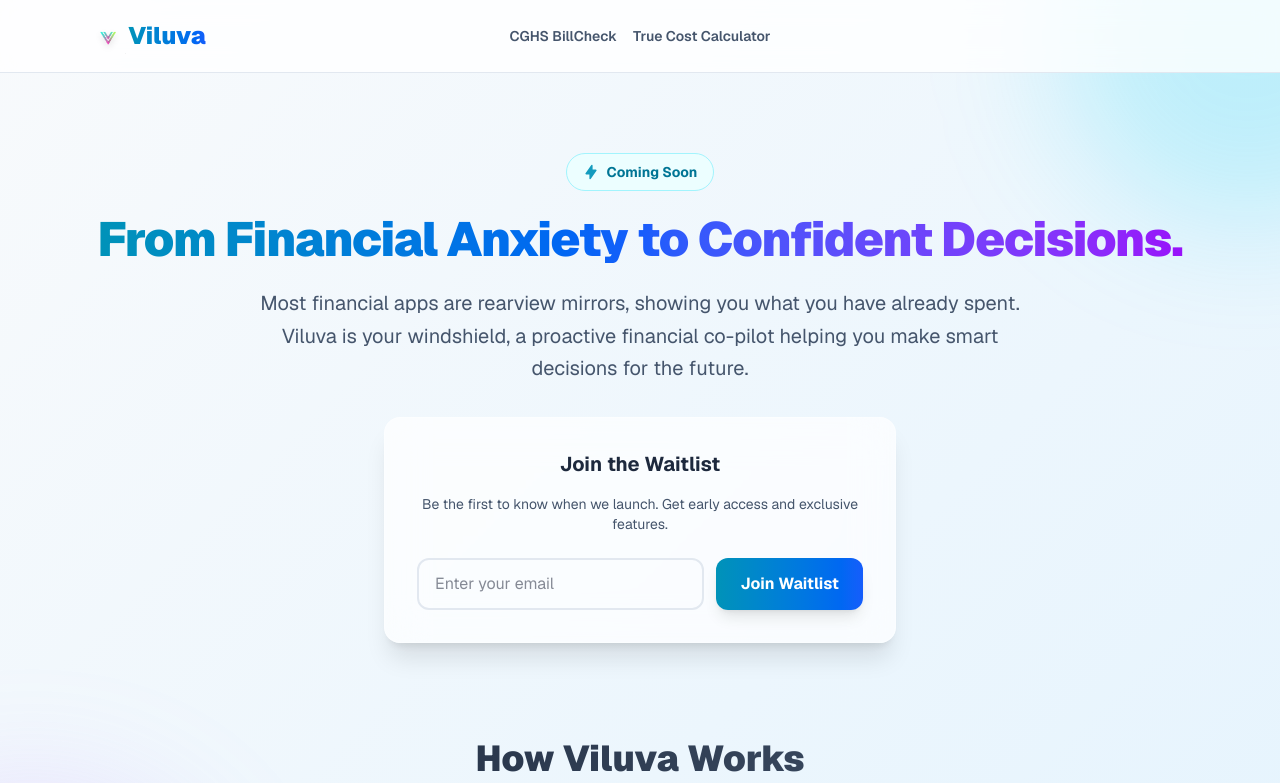
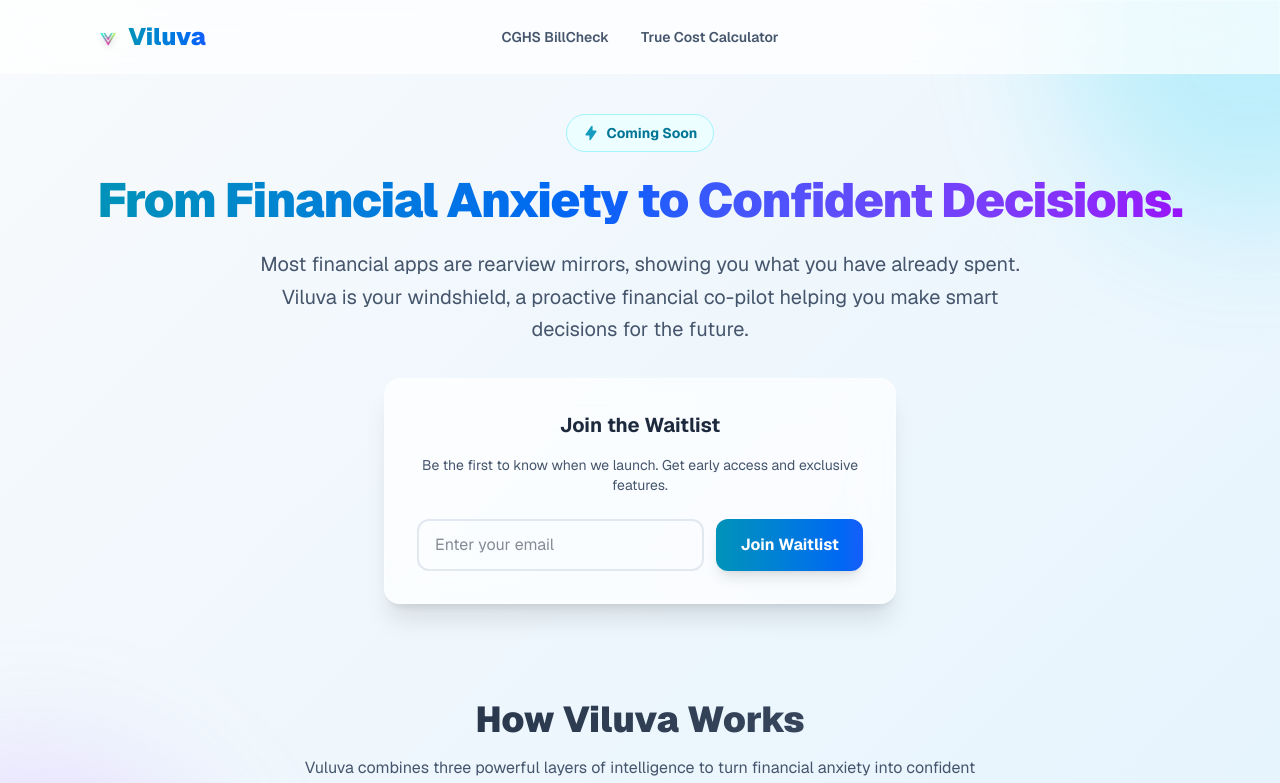
Before and after one commit to Viluva/viluva-med-audit, a Next.js app: page / in a window 1280 px wide. Shown: the top 783 px of the page. Built offline with nearby package versions, Linux system fonts and the light colour scheme.

Commit message:
feat: update styling for HomePageNavigation and adjust padding in main layout

```diff
--- a/src/app/page.tsx
+++ b/src/app/page.tsx
@@ -119,7 +119,7 @@ export default function Home() {
 
       <HomePageNavigation />
 
-      <div className="w-full max-w-6xl mx-auto relative z-10 px-4 sm:px-8 py-12 sm:py-20">
+      <div className="w-full max-w-6xl mx-auto relative z-10 px-4 sm:px-8 py-6 sm:py-10">
         {/* Hero Section */}
         <div className="text-center mb-16 sm:mb-24">
           <div className="inline-flex items-center gap-2 px-4 py-2 bg-cyan-50 border border-cyan-200 rounded-full mb-6">
--- a/src/components/HomePageNavigation.tsx
+++ b/src/components/HomePageNavigation.tsx
@@ -3,7 +3,7 @@ import Link from "next/link";
 
 export default function HomePageNavigation() {
   return (
-    <nav className="w-full bg-white/80 backdrop-blur-md border-b border-slate-200 sticky top-0 z-50">
+    <nav className="w-full sticky top-0 z-50 glass">
       <div className="max-w-6xl mx-auto px-4 sm:px-6 py-3 sm:py-4">
         <div className="relative flex items-center justify-between">
           <div className="flex items-center gap-2 sm:gap-3">
@@ -33,6 +33,7 @@ export default function HomePageNavigation() {
             >
               CGHS BillCheck
             </Link>
+            <br />
             <Link
               href="/time-converter"
               className="text-xs sm:text-sm font-semibold text-slate-600 hover:text-cyan-600 transition-colors"
```
